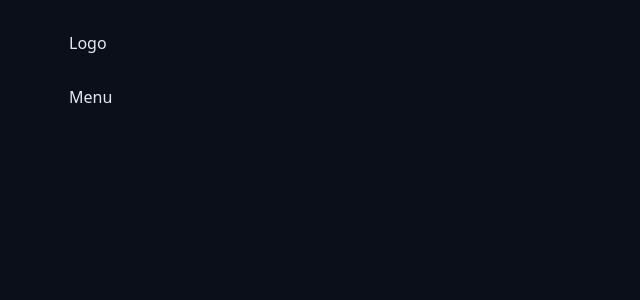
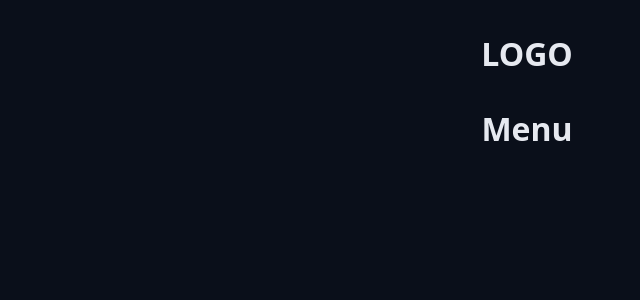
Before and after one commit to Gabrielhscl/Chronos-pomodoro, a React (Vite) app: page / in a window 1280 px wide. Shown: the top 300 px of the page, without its empty margins (113-753 px from the left). Built offline with nearby package versions, Linux system fonts and the light colour scheme.

Commit message:
20. Movendo o Container para seu próprio React Component

```diff
--- a/src/App.tsx
+++ b/src/App.tsx
@@ -1,19 +1,17 @@
 import './styles/theme.css';
 import './styles/global.css';
+import { Container } from './componets/Container';
+import { Heading } from './componets/Heading';
 
 export function App() {
   return (
     <>
-      <div className='container'>
-        <div className='content'>
-          <section>Logo</section>
-        </div>
-      </div>
-      <div className='container'>
-        <div className='content'>
-          <section>Menu</section>
-        </div>
-      </div>
+      <Container>
+        <Heading>LOGO</Heading>
+      </Container>
+      <Container>
+        <Heading>Menu</Heading>
+      </Container>
     </>
   );
 }
--- /dev/null
+++ b/src/componets/Container.module.css
@@ -0,0 +1,12 @@
+.container {
+  max-width: 98rem;
+  margin: 0 auto;
+}
+
+.container-fluid {
+  max-width: auto;
+}
+
+.content {
+  margin: 3.2rem;
+}
--- /dev/null
+++ b/src/componets/Container.tsx
@@ -0,0 +1,13 @@
+import styles from './Container.module.css';
+
+type ContainerProps = {
+  children: React.ReactNode;
+};
+
+export function Container({ children }: ContainerProps) {
+  return (
+    <div className={styles.container}>
+      <div className={styles.content}>{children}</div>
+    </div>
+  );
+}
--- a/src/styles/global.css
+++ b/src/styles/global.css
@@ -15,16 +15,3 @@
   background-color: var(--gray-900);
   color: var(--text-default);
 }
-
-.container {
-  max-width: 98rem;
-  margin: 0 auto;
-}
-
-.container-fluid {
-  max-width: auto;
-}
-
-.content {
-  margin: 3.2rem;
-}
```
